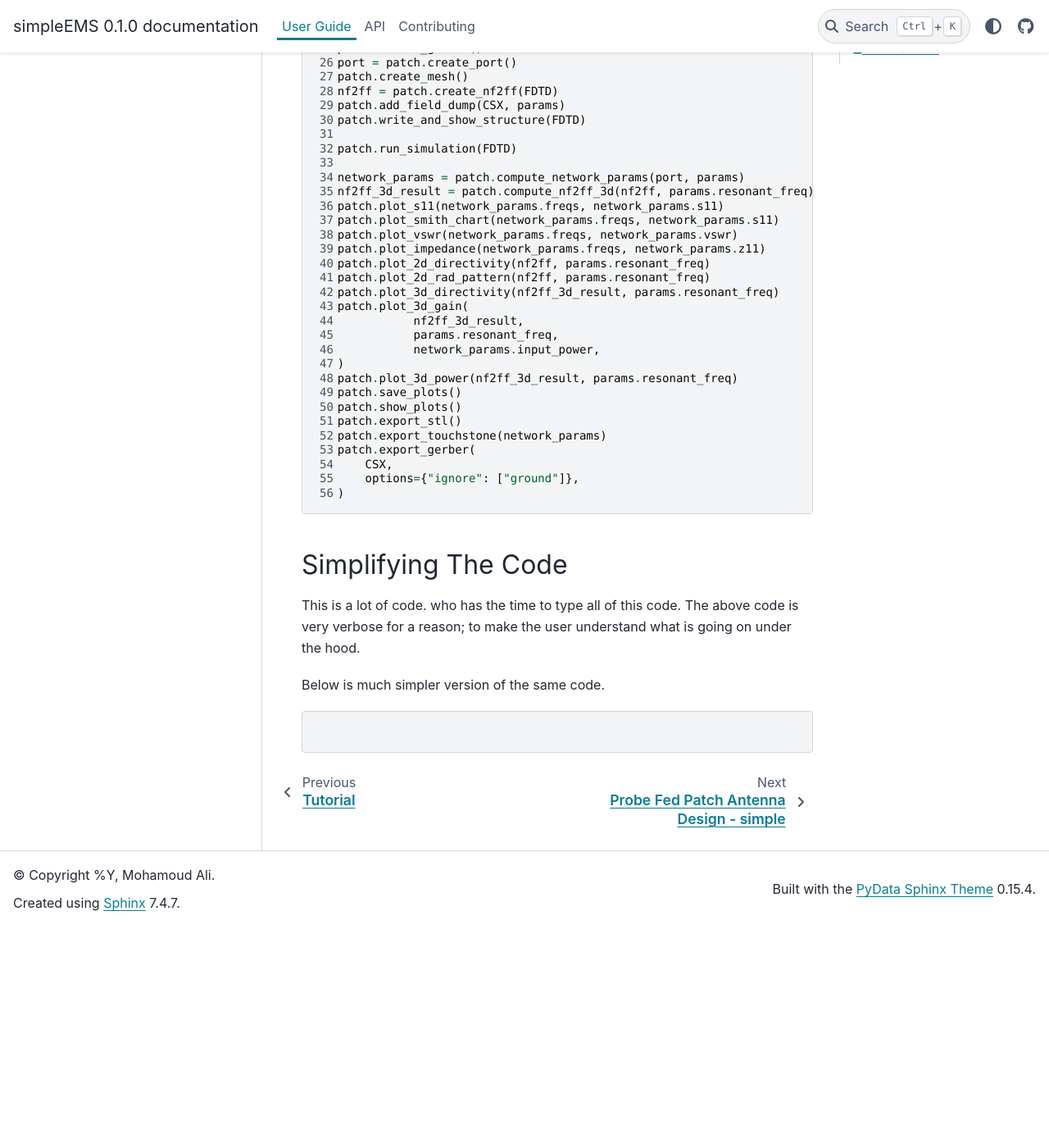
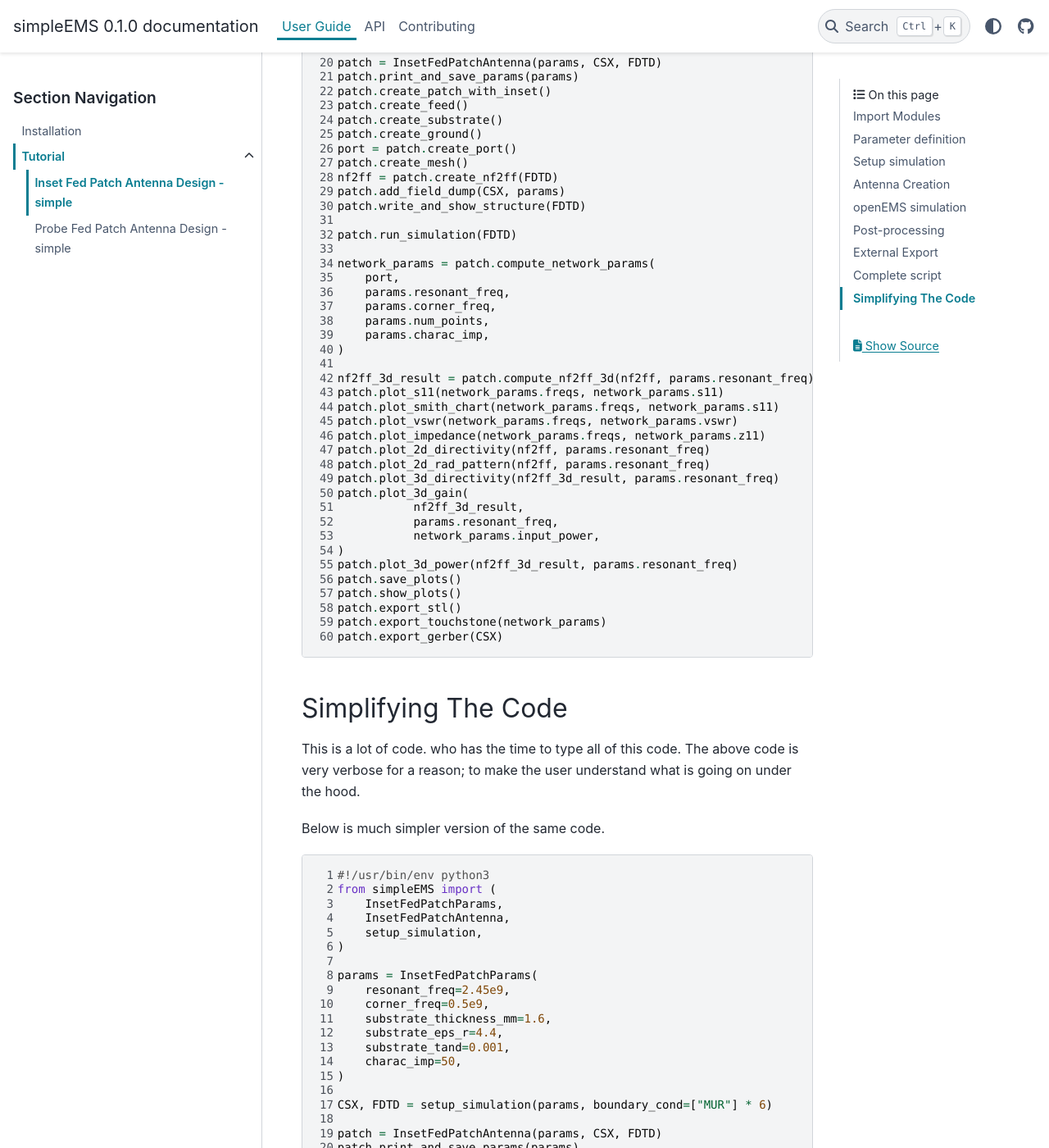
Before and after one commit to MohamoudAli12/simpleEMS, a Sphinx documentation site: the page built from docs/source/user/inset_fed_patch_antenna_simple.md, in a window 1280 px wide and 1400 px high, scrolled down 5607 px. Shown: the whole window at 82% size. Built offline with Sphinx 7.4.7 and the PyData theme 0.15.4, drawn with Linux system fonts in a browser that asks for light colours; pages that are not in the unit, such as notebooks, are missing from menus; before the commit the page ends 6738 px from its top, so only the background shows below that; some of the changed text lies outside the part shown.

Commit message:
refactored compute network

````diff
--- a/docs/source/user/inset_fed_patch_antenna_simple.md
+++ b/docs/source/user/inset_fed_patch_antenna_simple.md
@@ -110,7 +110,13 @@ This calls the openEMS FDTD engine to run the simulation of the antenna. wait fo
 Once the simulation is finished, it is time to postprocess the simulation result to see some amazing plots and 3D visualisation.
 
 ```python
-network_params = patch.compute_network_params(port, params)
+network_params = patch.compute_network_params(
+    port,
+    params.resonant_freq,
+    params.corner_freq,
+    params.num_points,
+    params.charac_imp,
+)
 nf2ff_3d_result = patch.compute_nf2ff_3d(nf2ff, params.resonant_freq)
 patch.plot_s11(network_params.freqs, network_params.s11)
 patch.plot_smith_chart(network_params.freqs, network_params.s11)
@@ -125,7 +131,7 @@ patch.save_plots()
 patch.show_plots()
 ```
 
-- *`network_params = patch.compute_network_params(port, params)`*: This function calculates various network parameters such as `S11`, `VSWR`, from the simulation result and returns the computed result.
+- *`network_params = patch.compute_network_params(port, params.*)`*: This function calculates various network parameters such as `S11`, `VSWR`, from the simulation result and returns the computed result.
 - *`nf2ff_3d_result = patch.compute_nf2ff_3d(nf2ff, params.resonant_freq)`*: Computes the 3D radiation pattern from nf2ff recording box.
 - *`patch.plot_s11(network_params.freqs, network_params.s11)`*: plots the reflection coefficient `S11` which indicates how well matched the antenna is.
 - *`patch.plot_smith_chart(network_params.freqs, network_params.s11)`*:plots the reflection coefficient on a smith chart.
@@ -144,11 +150,11 @@ patch.show_plots()
 ```python
 patch.export_stl()
 patch.export_touchstone(network_params)
-patch.export_gerber(CSX, options={"ignore": ["ground"]},)
+patch.export_gerber(CSX)
 ```
 - *`patch.export_stl()`*: Exports the geometry of the antenna to 3D `STL` file.
-- *`patch.export_touchstone`*: Exports the `S11` parameters to touchstone format.
-- *`patch.export_gerber`*: Exports the patch antenna model to gerber file.
+- *`patch.export_touchstone(network_params)`*: Exports the `S11` parameters to touchstone format.
+- *`patch.export_gerber(CSX)`*: Exports the patch antenna model to gerber file.
 
 
 ## Complete script
@@ -191,7 +197,14 @@ patch.write_and_show_structure(FDTD)
 
 patch.run_simulation(FDTD)
 
-network_params = patch.compute_network_params(port, params)
+network_params = patch.compute_network_params(
+    port,
+    params.resonant_freq,
+    params.corner_freq,
+    params.num_points,
+    params.charac_imp,
+)
+
 nf2ff_3d_result = patch.compute_nf2ff_3d(nf2ff, params.resonant_freq)
 patch.plot_s11(network_params.freqs, network_params.s11)
 patch.plot_smith_chart(network_params.freqs, network_params.s11)
@@ -210,10 +223,7 @@ patch.save_plots()
 patch.show_plots()
 patch.export_stl()
 patch.export_touchstone(network_params)
-patch.export_gerber(
-    CSX,
-    options={"ignore": ["ground"]},
-)
+patch.export_gerber(CSX)
 ```
 ## Simplifying The Code
 
@@ -223,6 +233,52 @@ The above code is very verbose for a reason; to make the user understand what is
 Below is much simpler version of the same code.
 
 ```{code-block} python
-:linenos
+:linenos:
 
-```
+#!/usr/bin/env python3
+from simpleEMS import (
+    InsetFedPatchParams,
+    InsetFedPatchAntenna,
+    setup_simulation,
+)
+
+params = InsetFedPatchParams(
+    resonant_freq=2.45e9,
+    corner_freq=0.5e9,
+    substrate_thickness_mm=1.6,
+    substrate_eps_r=4.4,
+    substrate_tand=0.001,
+    charac_imp=50,
+)
+
+CSX, FDTD = setup_simulation(params, boundary_cond=["MUR"] * 6)
+
+patch = InsetFedPatchAntenna(params, CSX, FDTD)
+patch.print_and_save_params(params)
+port, nf2ff = patch.build_inset_fed_patch_antenna()
+patch.add_field_dump(CSX, params)
+patch.write_and_show_structure(FDTD)
+
+patch.run_simulation(FDTD)
+
+network_params = patch.compute_network_params(
+    port,
+    params.resonant_freq,
+    params.corner_freq,
+    params.num_points,
+    params.charac_imp,
+)
+
+nf2ff_3d_result = patch.compute_nf2ff_3d(nf2ff, params.resonant_freq)
+patch.run_all_post_processing(
+    CSX,
+    network_params.freqs,
+    network_params.s11,
+    network_params.vswr,
+    network_params.z11,
+    network_params.input_power,
+    nf2ff,
+    nf2ff_3d_result,
+    params,
+)```
+Wow! how simple is designing an antenna.
````
Also changed, not shown: README.md (+9 -6 lines), TODO.md (+2 -2 lines), docs/source/user/probe_fed_patch_antenna_simple.md (+25 -11 lines), 8 other files.
